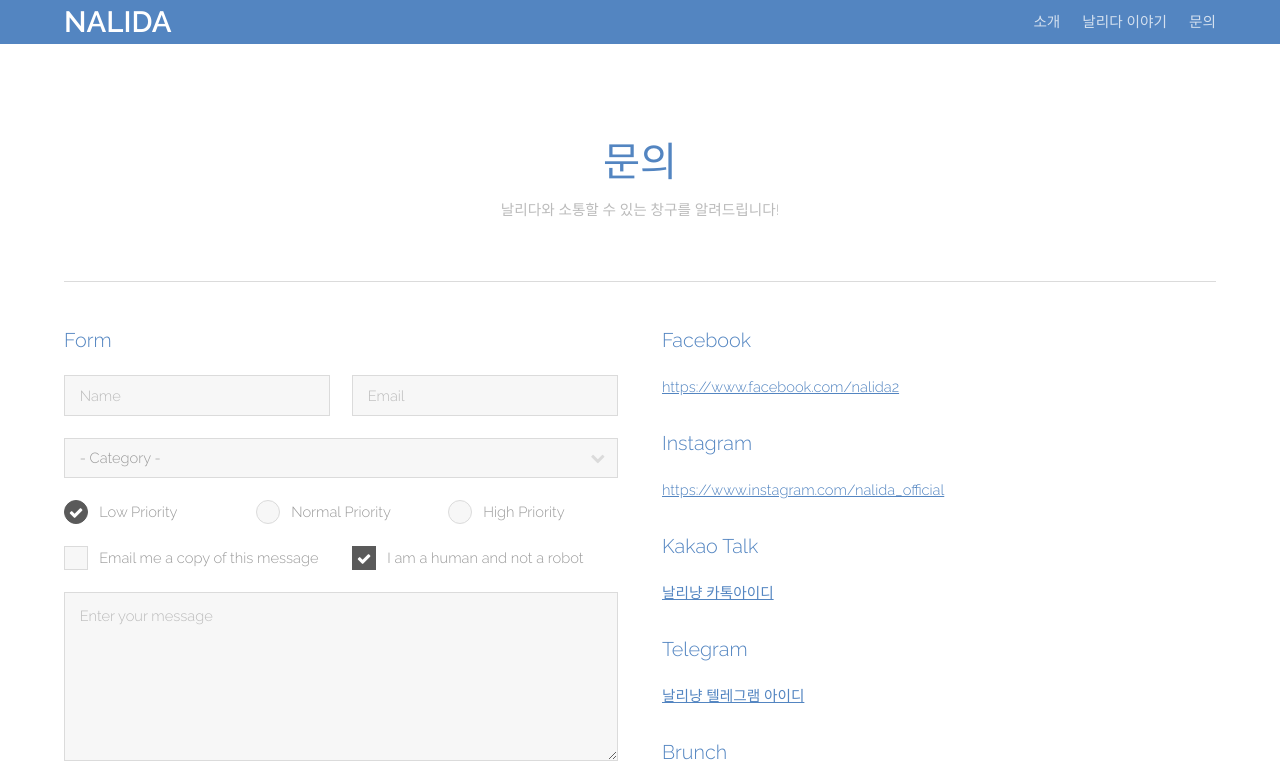
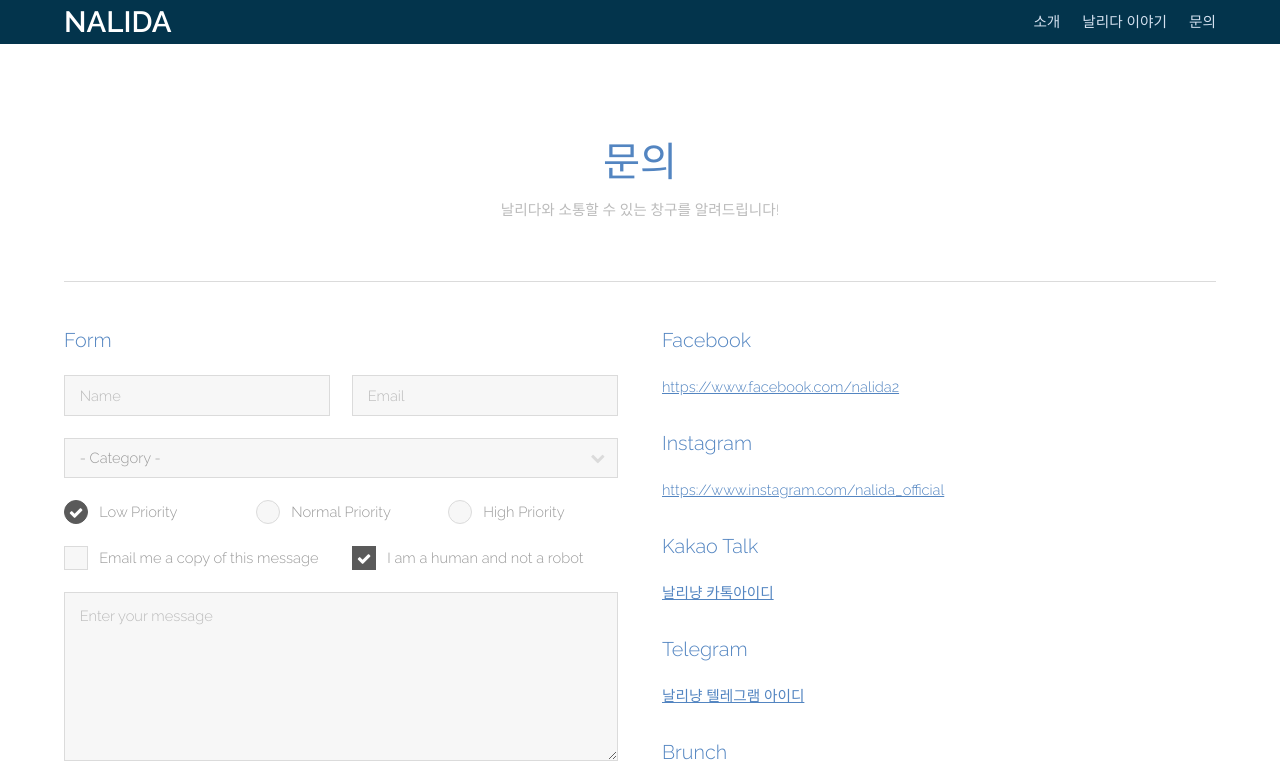
Before and after one commit to nalida-dev/nalida.info, an Angular app in the folder nalida-info/: page /contact in a window 1280 px wide. Shown: the top 781 px of the page. Built offline with nearby package versions, Linux system fonts and the light colour scheme.

Commit message:
render differently when image is provided or not

```diff
--- a/nalida-info/src/app/contact/contact.component.ts
+++ b/nalida-info/src/app/contact/contact.component.ts
@@ -10,7 +10,6 @@ export class ContactComponent implements OnInit {
   constructor() { }
 
   ngOnInit() {
-    document.body.classList.add('subpage');
   }
 
 }
--- a/nalida-info/src/app/header/header.component.scss
+++ b/nalida-info/src/app/header/header.component.scss
@@ -1,18 +1,22 @@
-.withoutImage {
-  color: #d4e0ef;
-  // color: #fafafa;
-  // background: #5385c1;
-  // background: #3b3b3b; // monto
-  background: #03344c;
-  top: 1.4em;
+#header {
+    color: #d4e0ef;
+    .logo {
+        font-weight: 700;
+        font-size: 2em;
+    }
+
+    a {
+        font-size: 1em;
+    }
 }
 
-#header .logo {
-  font-weight: 700;
-  font-size: 2em;
-
+#header[class*=withoutImage] {
+    background: #03344c;
 }
-
-#header a {
-  font-size: 1em;
+#header[class*=withImage] {
+    height: 400px;
+    background-image: url("/images/colorworkshop.jpg");
+    background-position: center;
+    background-repeat: no-repeat;
+    background-size: cover;
 }
--- a/nalida-info/src/app/index/index.component.ts
+++ b/nalida-info/src/app/index/index.component.ts
@@ -10,7 +10,6 @@ export class IndexComponent implements OnInit {
   constructor() { }
 
   ngOnInit() {
-    document.body.classList.remove('subpage');
   }
 
 }
--- a/nalida-info/src/app/members/members.component.ts
+++ b/nalida-info/src/app/members/members.component.ts
@@ -10,7 +10,6 @@ export class MembersComponent implements OnInit {
   constructor() { }
 
   ngOnInit() {
-    document.body.classList.add('subpage');
   }
 
 }
--- a/nalida-info/src/index.html
+++ b/nalida-info/src/index.html
@@ -8,7 +8,7 @@
   <meta name="viewport" content="width=device-width, initial-scale=1">
   <link rel="icon" type="image/x-icon" href="favicon.ico">
 </head>
-<body>
+<body class="subpage">
   <app-root></app-root>
   <script src="assets/js/jquery.min.js"></script>
   <script src="https://cdnjs.cloudflare.com/ajax/libs/popper.js/1.12.9/umd/popper.min.js" integrity="sha384-ApNbgh9B+Y1QKtv3Rn7W3mgPxhU9K/ScQsAP7hUibX39j7fakFPskvXusvfa0b4Q" crossorigin="anonymous"></script>
```
